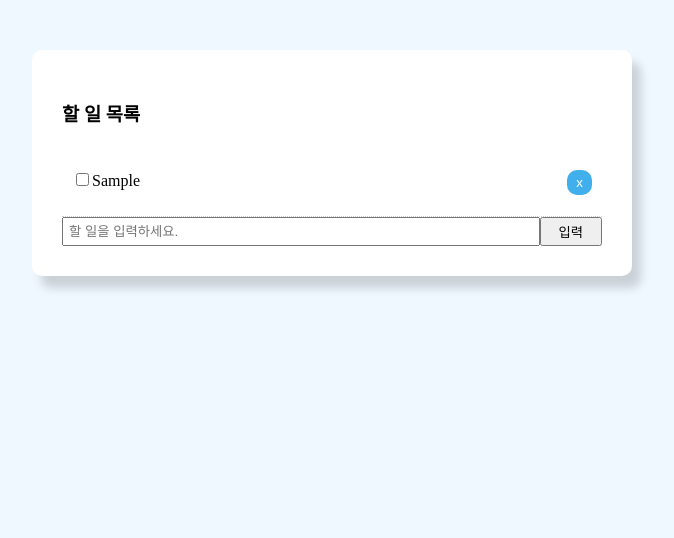
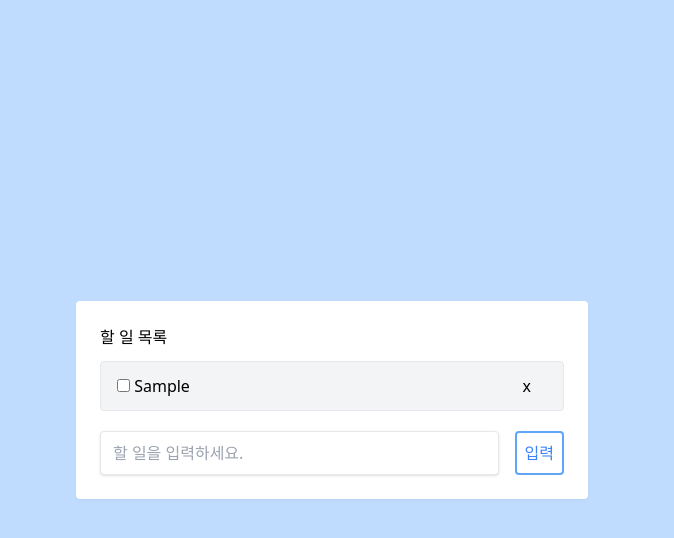
Before and after one commit to eeoma/React_ToDo, a React (Create React App) app: page / in a window 1280 px wide. Both pictures are taken after typing "Sample" into the empty fields and a click on the input "입력". Shown: the top 538 px of the page, without its empty margins (308-982 px from the left). Built offline with nearby package versions, Linux system fonts and the light colour scheme.

Commit message:
edit file

```diff
--- a/package.json
+++ b/package.json
@@ -34,5 +34,10 @@
       "last 1 firefox version",
       "last 1 safari version"
     ]
+  },
+  "devDependencies": {
+    "autoprefixer": "^10.4.2",
+    "postcss": "^8.4.7",
+    "tailwindcss": "^3.0.23"
   }
 }
--- a/src/App.css
+++ b/src/App.css
@@ -1,13 +1,3 @@
-.container {
-    margin:auto;
-    max-width: 600px;
-
-}
-
-.todoBlock {
-    padding: 30px;
-    margin-top: 50px;
-    background: #fff;
-    border-radius: 10px;
-    box-shadow: 9px 12px 10px rgb(0 0 0/16%);
-}
+@tailwind base;
+@tailwind components;
+@tailwind utilities;
--- a/src/App.js
+++ b/src/App.js
@@ -1,5 +1,7 @@
 import React, {useState} from "react";
 import "./App.css";
+import Form from "./components/Form";
+import List from "./components/List";
 
 export default function App() {
   /*state= {
@@ -23,36 +25,6 @@ export default function App() {
   const [todoData, setTodoData]=useState([]);
   const [value, setValue]=useState("");
 
-  const btnStyle= {  //클래스형
-    color:"#fff",
-    background:"#42afed",
-    border: "none",
-    padding: "5px 9px",
-    borderRadius: "10px",
-    cursor: "pointer",
-    float: "right"
-  }
-
-  const getStyle=(completed)=> {  //목록들 밑에 생기는 점선
-    return {
-      padding: "10px",
-      borderBottom: "1px #ccc dotted",
-      textDecoration: completed ? "line-through": "none",  //삼항 연산자의 이용
-
-    };
-  }
-
-  const handleClick=(id)=> {   //state를 이용한 목록 삭제
-    let newTodoData=todoData.filter((data)=> data.id!==id);  //삭제하지 않는 목록들만 남기는 것
-    setTodoData(newTodoData);
-    //todoData를 newTodoData로 업데이트 하는 것
-
-  };
-
-  const handleChange=(e)=> {  //입력한 할 일의 저장, event를 가져오므로 e를 사용
-    setValue(e.target.value);
-  }
-
   const handleSubmit=(e)=> {  //입력한 할 일 보이기 , event를 가져오므로 e를 사용
     e.preventDefault();
     //form 안에서 input을 전송할 때 페이지 리로드 되는 걸 막아줌
@@ -63,6 +35,7 @@ export default function App() {
       title:value,
       completed: false,
     };
+
       //원래 있던 할 일에 새로운 할 일 더해주기
       setTodoData(prev => [...prev,newTodo]);
       setValue("");
@@ -70,50 +43,21 @@ export default function App() {
       // value: "" : 입력창을 다시 비워줌
   };
 
-  const handleCompleteChange=(id)=> {  //완료한 일 밑줄 그어지기
-    let newTodoData=todoData.map(data=> {
-      if(data.id===id){
-        data.completed = !data.completed;  //completed 값을 false에서 true로 바꿔주는 것
-      }
-      return data;
-    })
-    setTodoData(newTodoData);
-  }
-
 
     return(
-      <div className="container">
-        <div className="todoBlock">
-            <div className="title">
+      <div className="flex items-center justify-center w-screen h-screen bg-blue-200">
+        <div className="w-full p-6 m-4 bg-white rounded shadow-sm lg:w-3/4 lg:max-w-lg">
+        {/*반응형- lg 사이즈일 때 75% width
+          max-wix-width일 때 32rem을 넘지 않음*/}
+            <div className="flex justify-between mb-3">
                 <h3>할 일 목록</h3>
             </div>
-            {todoData.map((data)=> (   //react에서 list의 나열 시 key값을 사용함
-                <div style={getStyle(data.completed)} key={data.id}>
-                <p>
-                <input type="checkbox"
-                onChange={()=>handleCompleteChange(data.id)}  //체크박스 표시 됐을 때 줄 그어지는 이벤트
-                defaultChecked={false} />
-                {data.title}
-                <button style={btnStyle} onClick={()=>handleClick(data.id)}>x</button>
-                </p>
-              </div>
-            ))}
-            <form style={{display:'flex'}} onSubmit={handleSubmit}>  {/* 입력을 위한 input, 버튼을 위한 input */}
-              <input
-              type="text"
-              name="value"
-              autoComplete="off"  //검색 기록 저장 안되게
-              style={{flex: '10',padding: '5px'}}
-              placeholder="할 일을 입력하세요."
-              value={value}
-              onChange={handleChange}
-              />
-              <input
-              type="submit"
-              value="입력"
-              className="btn"
-              style={{flex : '1'}} />
-            </form>
+
+            <List todoData={todoData} setTodoData={setTodoData}/>
+            {/*List.js에서 todoData, setTodoData의 사용을 위해
+              List 컴포넌트에 Props 내려줌*/}
+
+            <Form handleSubmit={handleSubmit} value={value} setValue={setValue}/>
         </div>
       </div>
     );
--- /dev/null
+++ b/src/components/Form.js
@@ -0,0 +1,28 @@
+import React from 'react';
+
+export default function Form({handleSubmit,value,setValue}) {
+    //handleSubmit는 함수 뿐만아니라 다른 state도 안에 있기 때문에 app.js안에서 처리해주는 것이 좋다
+
+    const handleChange=(e)=> {  //입력한 할 일의 저장, event를 가져오므로 e를 사용
+        setValue(e.target.value);
+      };
+
+  return (
+        <form onSubmit={handleSubmit} className="flex pt-3">  {/* 입력을 위한 input, 버튼을 위한 input */}
+              <input
+              type="text"
+              name="value"
+              className="w-full px-3 py-2 mr-4 text-grey-500 border rounded shadow focus:border-none"
+              autoComplete="off"  //검색 기록 저장 안되게
+              placeholder="할 일을 입력하세요."
+              value={value}
+              onChange={handleChange}
+              />
+              <input
+              className="p-2 text-blue-500 border-2 border-blue-400 rounded hover:text-white hover:bg-blue-400 hover:shadow-lg cursor-pointer"
+              type="submit"
+              value="입력"
+              />
+            </form>
+  );
+}
--- /dev/null
+++ b/src/components/List.js
@@ -0,0 +1,44 @@
+import React from 'react';
+
+export default function List({todoData,setTodoData}) {  //props로 필요한 데이터 함수 가져오기
+
+    const handleClick=(id)=> {   //state를 이용한 목록 삭제
+        let newTodoData=todoData.filter((data)=> data.id!==id);  //삭제하지 않는 목록들만 남기는 것
+        setTodoData(newTodoData);
+        //todoData를 newTodoData로 업데이트 하는 것
+
+    };
+
+    const handleCompleteChange=(id)=> {  //완료한 일 밑줄 그어지기
+        let newTodoData=todoData.map(data=> {
+            if(data.id===id){
+            data.completed = !data.completed;  //completed 값을 false에서 true로 바꿔주는 것
+            }
+            return data;
+        })
+        setTodoData(newTodoData);  //todoData의 업데이트
+    };
+
+
+  return (
+    <div>
+        {todoData.map((data)=> (   //react에서 list의 나열 시 key값을 사용함
+          <div key={data.id}>
+            <div className="flex items-center justify-between w-full px-4 py-1 my-2 text-grey-600 bg-gray-100 border rounded">
+              <div className="items-center">
+              <input type="checkbox"
+                onChange={()=>handleCompleteChange(data.id)}  //체크박스 표시 됐을 때 줄 그어지는 이벤트
+                defaultChecked={data.completed} />
+               <span className={data.completed ? "line-through": undefined }>  {/*completed 일때 line-through 하는 조건부 */}
+                 {data.title}
+              </span>
+              </div>
+              <div className="items-center">
+              <button className="px-4 py-2 float-right" onClick={()=>handleClick(data.id)}>x</button>
+              </div>
+            </div>
+          </div>
+        ))}
+    </div>
+  )
+}
--- a/src/index.css
+++ /dev/null
@@ -1,3 +0,0 @@
-body {
-  background-color: aliceblue;
-}
--- a/src/index.js
+++ b/src/index.js
@@ -1,6 +1,5 @@
 import React from 'react';
 import ReactDOM from 'react-dom';
-import './index.css';
 import App from './App';
 import reportWebVitals from './reportWebVitals';
 
--- /dev/null
+++ b/tailwind.config.js
@@ -0,0 +1,9 @@
+module.exports = {
+  content: [
+    "./src/**/*.{js,jsx,ts,tsx}",
+  ],
+  theme: {
+    extend: {},
+  },
+  plugins: [],
+}
```
Also changed, not shown: 1 other file (tests, documents, lock files or other folders). Lines whose indentation alone changed are shown as unchanged.
